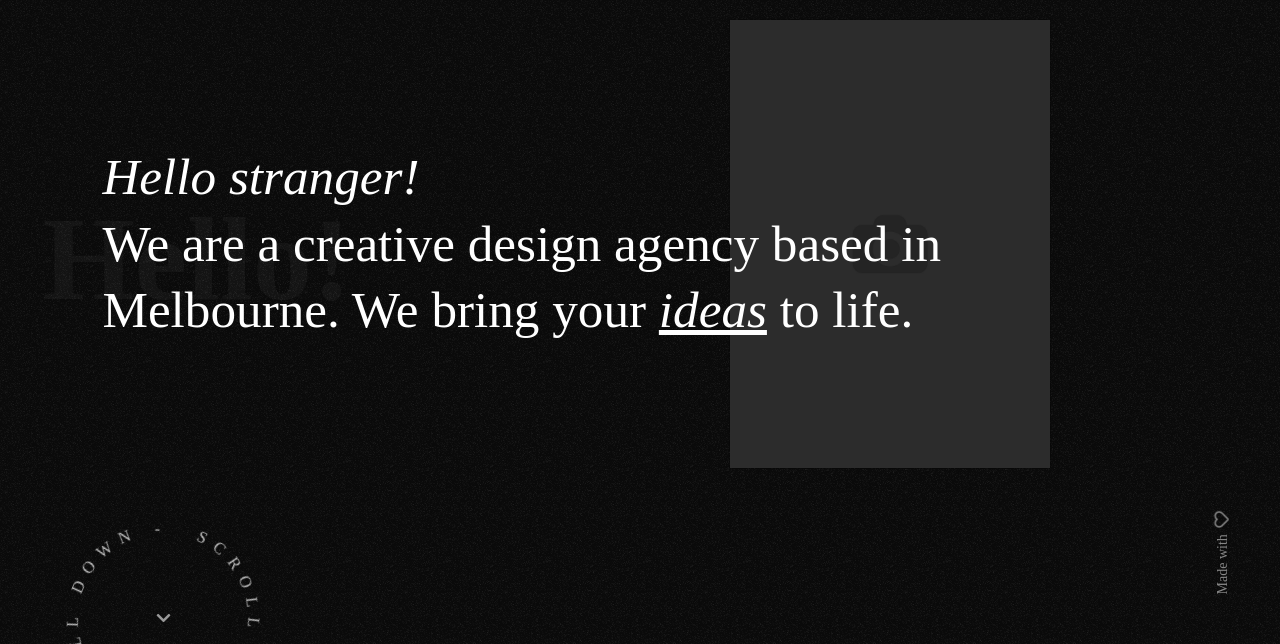
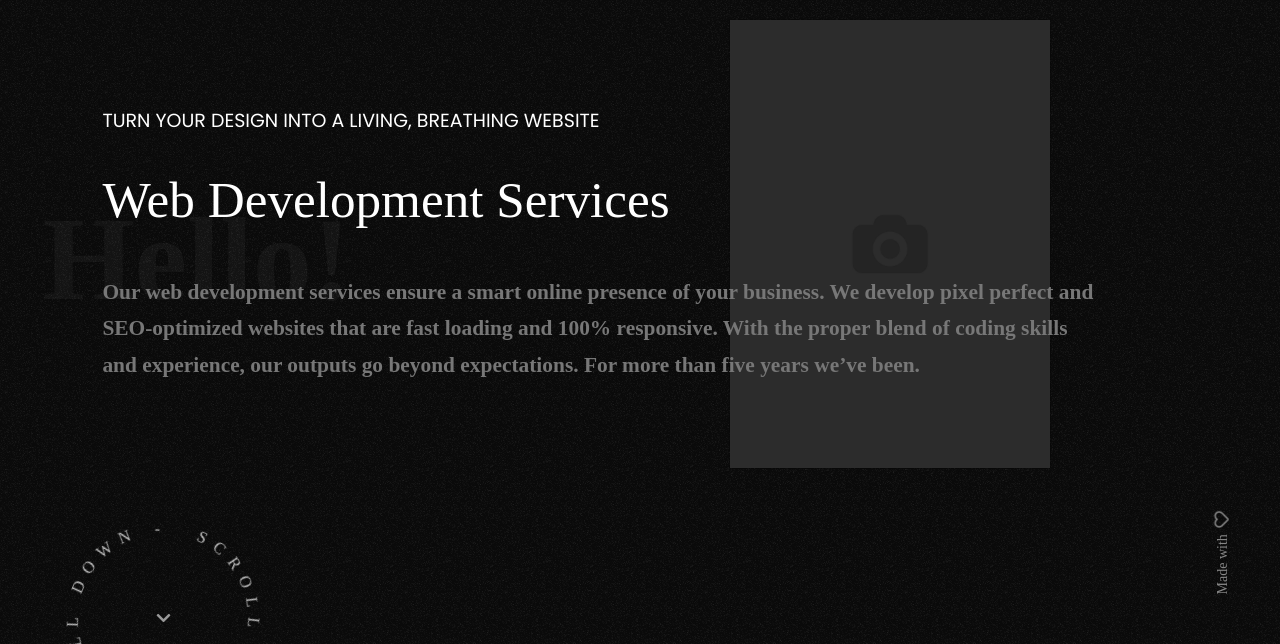
Before and after one commit to mdtahidulislam/psdtowp, a plain HTML site: page index.html in a window 1280 px wide. Shown: the part 156-800 px from the top of the page. Drawn offline with nearby package versions, Linux system fonts and the light colour scheme.

Commit message:
update banner text

```diff
--- a/index.html
+++ b/index.html
@@ -10,7 +10,7 @@
 	<head>
 
 		<!-- Title -->
-		<title>Tank - Creative Portfolio Showcase HTML Website Template by Themetorium</title>
+		<title>PSDTOWP</title>
 
 		<!-- Meta -->
 		<meta charset="utf-8">
@@ -389,9 +389,13 @@
 							Use class "max-width-*" to set caption max width if needed. For example "max-width-1000". More info about helper classes can be found in the file "helper.css".
 							-->
 							<div class="ph-caption max-width-1000">
-								<h1 class="ph-caption-title ph-appear font-normal"><em>Hello stranger!</em><br> We are a creative design agency based in Melbourne. We bring your <em><u>ideas</u></em> to life.</h1>
+								<p>TURN YOUR DESIGN INTO A LIVING, BREATHING WEBSITE</p>
+								<h1 class="ph-caption-title ph-appear font-normal">Web Development Services</h1>
 								<div class="ph-caption-title-ghost ph-appear">Hello!</div>
-								<!-- <div class="ph-caption-subtitle ph-appear">Subtitle</div> -->
+								<div class="ph-caption-subtitle ph-appear">Our <strong>web development services</strong> ensure a smart online presence of your business. We develop <strong>pixel
+									perfect</strong> and <strong>SEO-optimized</strong> websites that are <strong>fast loading</strong> and <strong>100%
+									responsive</strong>. With the proper blend of coding skills and experience, our outputs go beyond expectations. For
+								more than five years we’ve been.</div>
 							</div>
 							<!-- End page header caption -->
 
```
